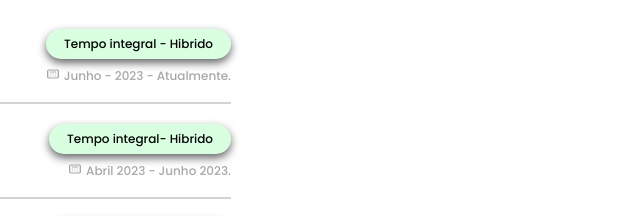
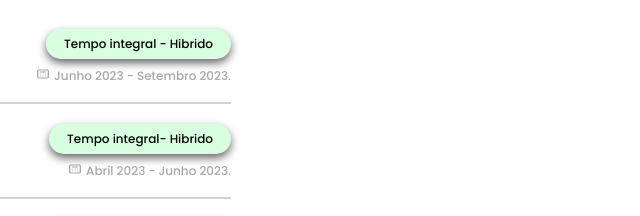
Before and after one commit to cblouzada/portifolio-atualizado, a plain HTML site: page about.html in a window 1280 px wide. Shown: the part 777-993 px from the top of the page, 519-1159 px from the left. Drawn offline with Linux system fonts and the light colour scheme.

Commit message:
Atualizar

```diff
--- a/about.html
+++ b/about.html
@@ -83,7 +83,7 @@
 
                             <span class="content-data">
                                 <img src="icons/calendar.svg" alt="Office building icon">
-                                Junho - 2023 - Atualmente.
+                                Junho 2023 - Setembro 2023.
                             </span>
                         </div>
                     </div>
```
